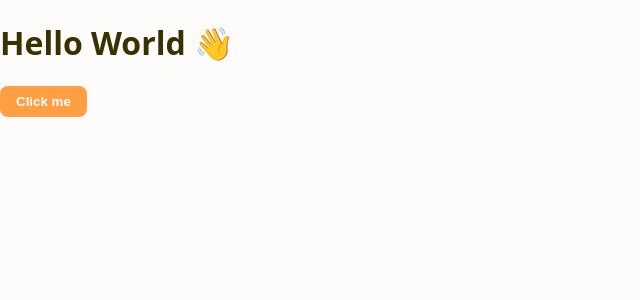
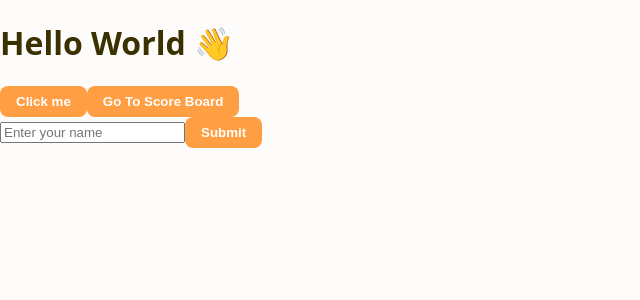
Before and after one commit to TugrulGit/okey-score-tracker, a Next.js app in the folder apps/web/: page / in a window 1280 px wide. Shown: the top 300 px of the page, without its empty margins (0-640 px from the left). Built offline with nearby package versions, Linux system fonts and the light colour scheme.

Commit message:
test: adding next link and testing it

```diff
--- a/apps/web/src/pages/index.tsx
+++ b/apps/web/src/pages/index.tsx
@@ -1,7 +1,16 @@
 import Head from 'next/head';
 import { Button } from 'ui-kit';
+import { useState } from 'react';
+import Link from 'next/link';
 
 export default function Home() {
+  const [name, setName] = useState('');
+
+  const handleSubmit = (e: React.FormEvent) => {
+    e.preventDefault();
+    alert(`Hello, ${name}!`);
+  };
+
   return (
     <>
       <Head>
@@ -10,6 +19,20 @@ export default function Home() {
       <main className="h-screen flex flex-col items-center justify-center text-center">
         <h1 className="text-4xl font-bold mb-4">Hello World 👋</h1>
         <Button onClick={() => alert('Button clicked!')}>Click me</Button>
+        <Link href="/score_board">
+          <Button>
+            Go To Score Board
+          </Button>
+        </Link>
+        <form onSubmit={handleSubmit}>
+          <input
+            type="text"
+            placeholder="Enter your name"
+            value={name}
+            onChange={(e) => setName(e.target.value)}
+          />
+          <Button type="submit">Submit</Button>
+        </form>
       </main>
     </>
   );
```
